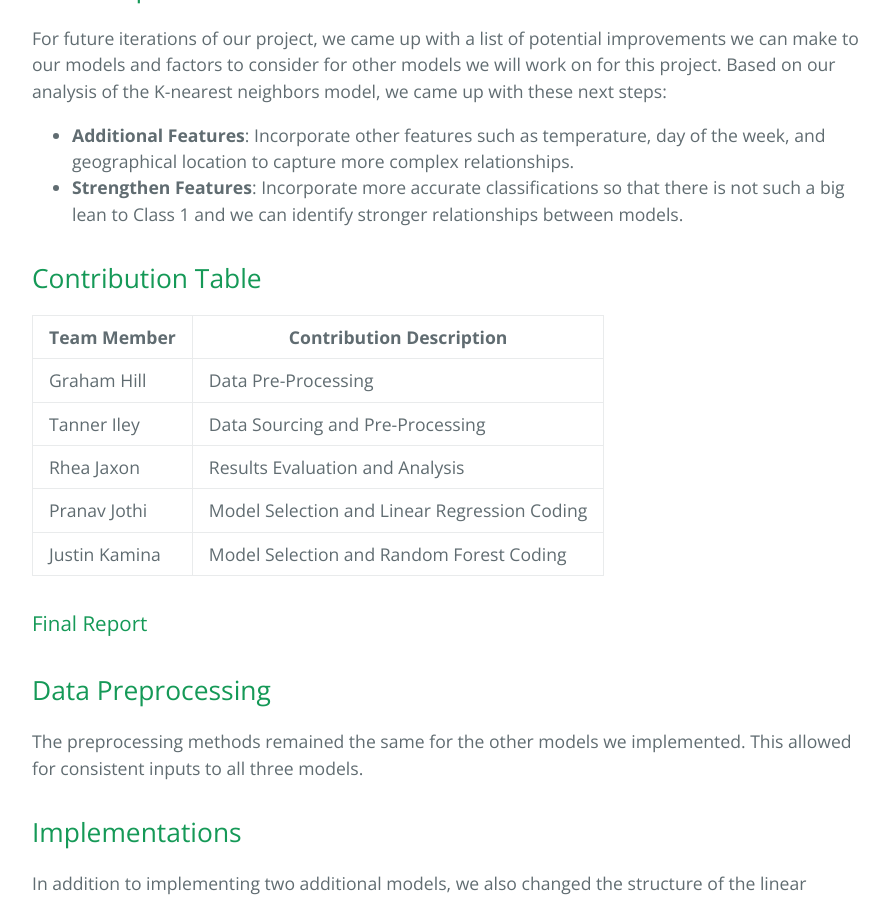
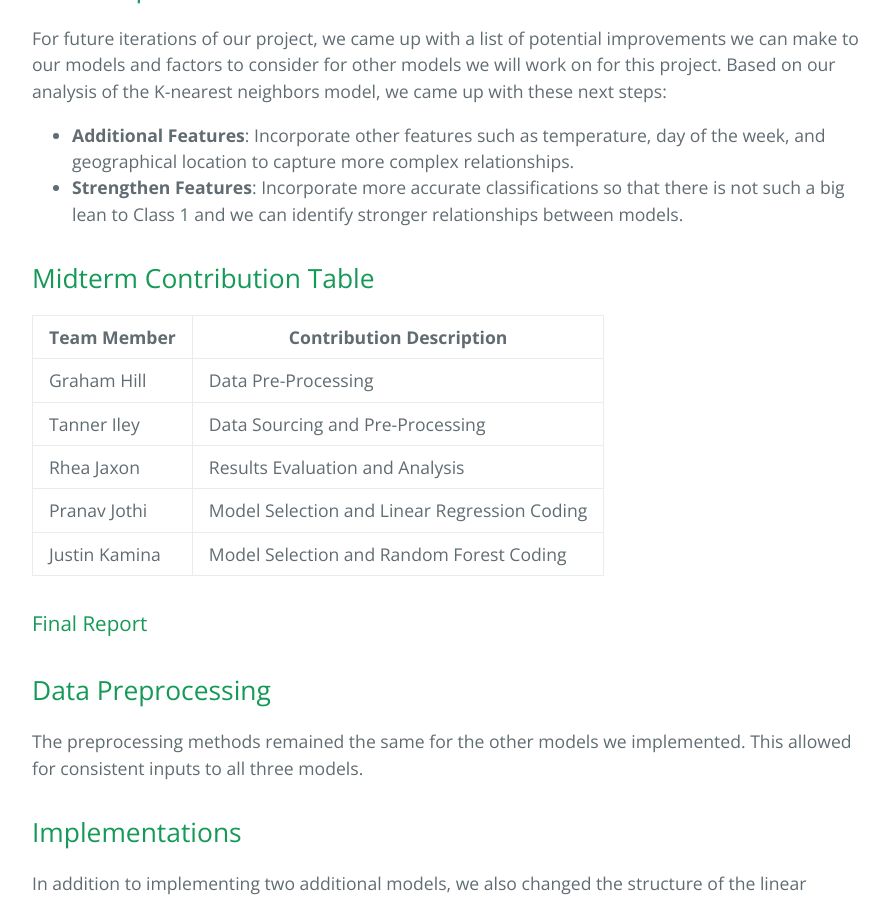
Before and after one commit to tanner-iley/4641-Eco, a Jekyll site: the page built from index.md, in a window 1280 px wide and 900 px high, scrolled down 6407 px. Shown: the whole window, without its empty margins (192-1081 px from the left). Built offline with Jekyll 4.4.1, drawn with Linux system fonts in a browser that asks for light colours; our own code applies the rules of GitHub Pages for plain Markdown files; some of the changed text lies outside the part shown.

Commit message:
Update index.md

```diff
--- a/index.md
+++ b/index.md
@@ -123,7 +123,7 @@ For future iterations of our project, we came up with a list of potential improv
 - **Strengthen Features**: Incorporate more accurate classifications so that there is not such a big lean to Class 1 and we can identify stronger relationships between models.
 
 
-## Contribution Table
+## Midterm Contribution Table
 
 | Team Member     | Contribution Description                                |
 |-----------------|---------------------------------------------------------|
```
Also changed, not shown: other parts of index.md (+1 -1 lines).
